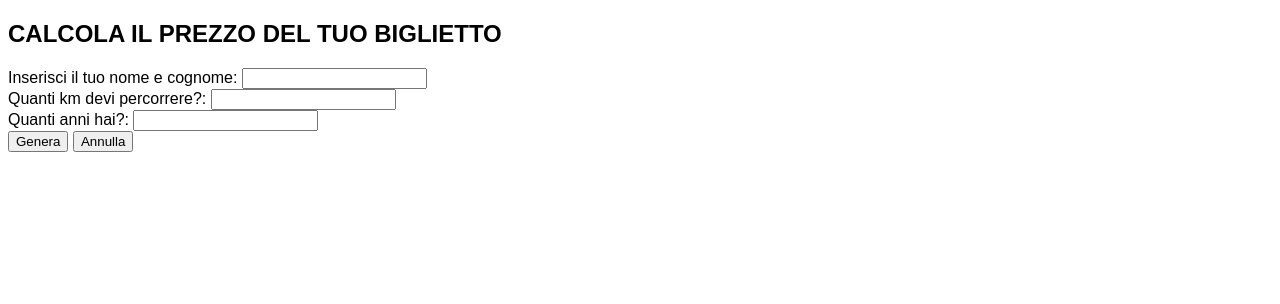
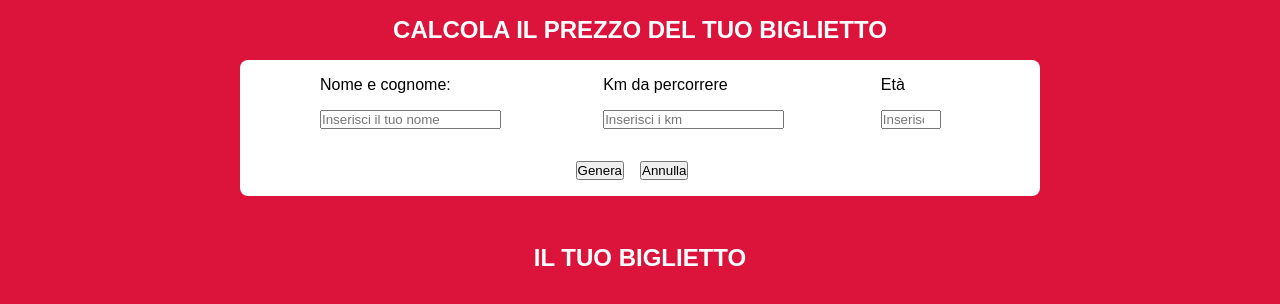
Before and after one commit to alessandrorumi/js-biglietto-treno-form, a plain HTML site: page index.html in a window 1280 px wide. Drawn offline with Linux system fonts and the light colour scheme.

Commit message:
CSS; rimoz. parametri con btn 'Annulla'

```diff
--- a/css/style.css
+++ b/css/style.css
@@ -1,7 +1,83 @@
+* {
+  margin: 0;
+  padding: 0;
+  box-sizing: border-box;
+}
+
 :root {
   font-family: Arial, Helvetica, sans-serif;
 }
 
+h2 {
+  color: white;
+  margin-bottom: 1rem;
+  padding-top: 1rem;
+  text-align: center;
+}
+
+/* Macrosezioni */
+
+.container {
+  background-color: crimson;
+  height: 100vh;
+}
+
+.ticket-data,
+.ticket-printed {
+  background-color: white;
+  width: 800px;
+  margin: 0 auto;
+  padding: 1rem 5rem;
+  border-radius: .5rem;
+}
+
+.ticket-printed {
+  padding: 1rem 3rem;
+  border-radius: 0;
+}
+
+#your-ticket {
+  padding-top: 3rem;
+}
+
+/* Sezione Input Dati Utente */
+
+.top {
+  display: flex;
+}
+
+.top input {
+  margin-top: 1rem;
+}
+
+/* Sezione Bottoni */
+
+.bottom {
+  display: flex;
+  justify-content: center;
+  margin-top: 2rem;
+}
+
+.bottom > button {
+  margin-right: 1rem;
+}
+
+/* Sezione Output Dati Utente */
+
+h3 {
+  margin-bottom: 1rem;
+}
+
+h4 {
+  margin-bottom: .5rem;
+}
+
+.output-ticket {
+  display: flex;
+  justify-content: space-between;
+}
+
+/* Classi per Visualizzazione JS */
 .ticket-printed {
   display: none;
 }
--- a/index.html
+++ b/index.html
@@ -8,35 +8,56 @@
 </head>
 <body>
 
+  <div class="container">
+    <h2>CALCOLA IL PREZZO DEL TUO BIGLIETTO</h2>
     <div class="ticket-data">
-    <h2>CALCOLA IL PREZZO DEL TUO BIGLIETTO</h2>
       <form>
+        <div class="top">
           <!-- Nome e cognome -->
-      <label for="userName">Inserisci il tuo nome e cognome:</label>
-      <input type="text" id="userName">
-      <br>
+          <div class="user">
+          <label for="userName">Nome e cognome:</label>
+          <input type="text" placeholder="Inserisci il tuo nome" id="userName">
+          </div>
+
           <!-- Km da percorrere -->
-      <label for="km">Quanti km devi percorrere?:</label>
-      <input type="number" id="km" min="0">
-      <br>
+          <div class="distance">
+          <label for="km">Km da percorrere</label>
+          <input type="number" placeholder="Inserisci i km" id="km" min="1">
+          </div>
+
           <!-- Età -->
-      <label for="age">Quanti anni hai?:</label>
-      <input type="number" id="age" min="0">
-      <br>
+          <div class="age">
+          <label for="age">Età</label>
+          <input type="number" placeholder="Inserisci la tua età" id="age" min="1" max="100">
+          </div>
+        </div>
+
+        <!-- Bottoni -->
+      <div class="bottom">
         <!-- Genera -->
         <button type="button" id="generateTicket">Genera</button>
         <!-- Annulla -->
         <button type="button" id="eliminateTicket">Annulla</button>
+      </div>
       </form>
     </div>
 
+    <h2 id="your-ticket">IL TUO BIGLIETTO</h2>
     <div class="ticket-printed">
-    <h2>IL TUO BIGLIETTO</h2>
       <h3>DETTAGLI PASSEGGERO</h3>
+      <div class="output-ticket">
+        <!-- Nome Passeggero -->
+        <div class="passengers-name">
           <h4>Nome Passeggero:</h4>
           <span id="printedName"></span>
+        </div>
+        <!-- Prezzo del Biglietto -->
+        <div class="ticket-price">
           <h4>Costo biglietto:</h4>
           <span id="printedPrice"></span>
+        </div>
+      </div>
+    </div>
   </div>
 
   <script type="text/javascript" src="script/myScript.js"></script>
--- a/script/myScript.js
+++ b/script/myScript.js
@@ -21,7 +21,6 @@ const generateTicket = document.getElementById('generateTicket');
 
 // Dichiarazione Button (annulla)
 const eliminateTicket = document.getElementById('eliminateTicket');
-
 
 // Dichiarazione Classe 'Il tuo biglietto'
 const ticketPrinted = document.querySelector(".ticket-printed")
@@ -63,6 +62,9 @@ eliminateTicket.addEventListener('click',
     // Nascondi 'Il tuo biglietto'
     ticketPrinted.classList.remove('active');
 
+    // Rimozione Parametri Inseriti
+    inputUserName.value = '';
+    inputKm.value = '';
+    inputAge.value = '';
   }
-
 );
```
Lines whose indentation alone changed are shown as unchanged.
